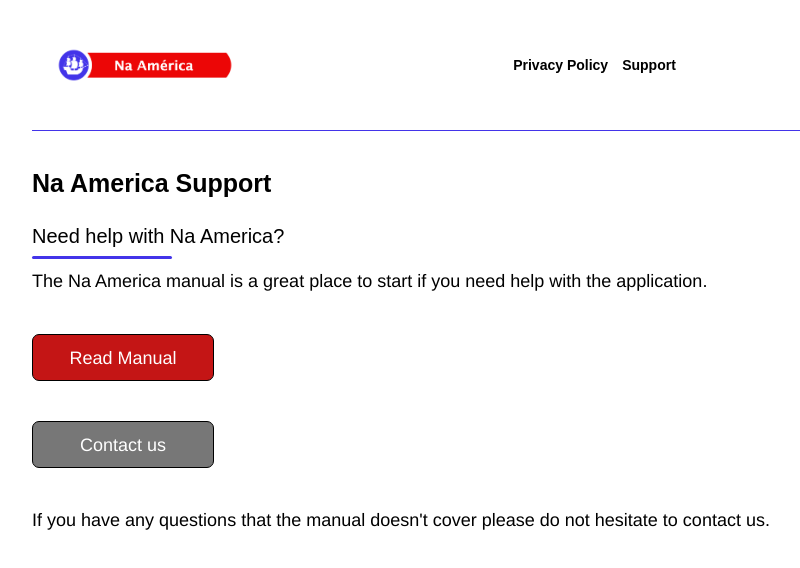
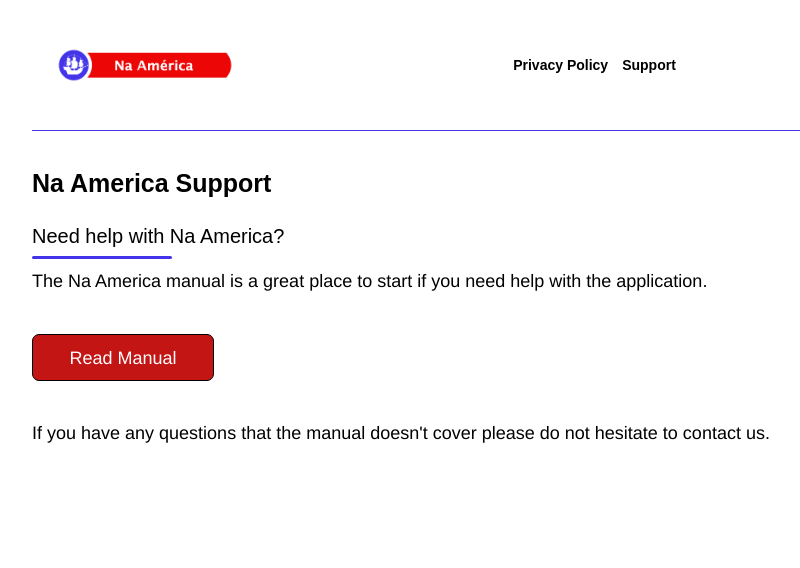
Before and after one commit to emersonscheffer/emersondev, a React (Create React App) app: page /#/naamericasupport in a window 1280 px wide. Shown: the top 568 px of the page, without its empty margins (158-958 px from the left). Built offline with nearby package versions, Linux system fonts and the light colour scheme.

Commit message:
update manual

```diff
--- a/src/views/NaAmericaManual.jsx
+++ b/src/views/NaAmericaManual.jsx
@@ -30,6 +30,8 @@ const NaAmericaManual = () => {
       {/* <MyPicture picName="names" picSrc={require("../images/Simulator.png")} /> */}
 
       {/* <Topic word="Signing Out" color={AZULCOLOR} /> */}
+
+      <Topic word="Adding an Anuncio" color={AZULCOLOR} />
 
       <MyParagraph paragraphWords="Meus Anúncios tab is where you can add, delete or edit your ads." />
 
@@ -101,8 +103,6 @@ Leave unselected or select if the payment is weekly or monthly."
 "
       />
 
-      <Topic word="Contact" color={AZULCOLOR} />
-
       <MyParagraph paragraphWords="Select how you want to be reached. You have three options: select via telephone or email, telephone , or just email." />
 
       <MyPicture
--- a/src/views/NaAmericaSupport.jsx
+++ b/src/views/NaAmericaSupport.jsx
@@ -43,11 +43,11 @@ const NaAmericaSupport = () => {
         btnTitle="Read Manual"
         btnColor={REDCOLOR}
       />
-      <MyBtns
+      {/* <MyBtns
         btnTitleColor="white"
         btnTitle="Contact us"
         btnColor={GRAYCOLOR}
-      />
+      /> */}
 
       <MyParagraph paragraphWords="If you have any questions that the manual doesn't cover please do not hesitate to contact us." />
 
```
